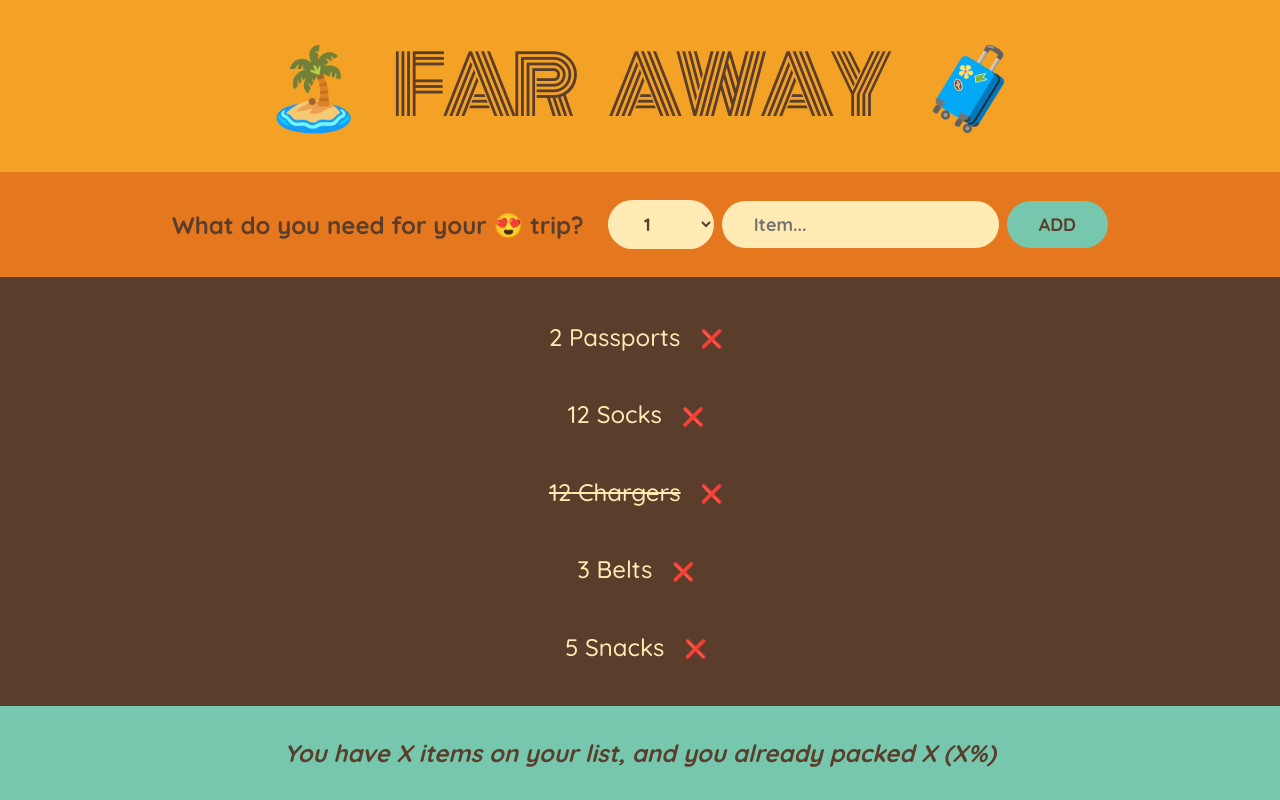
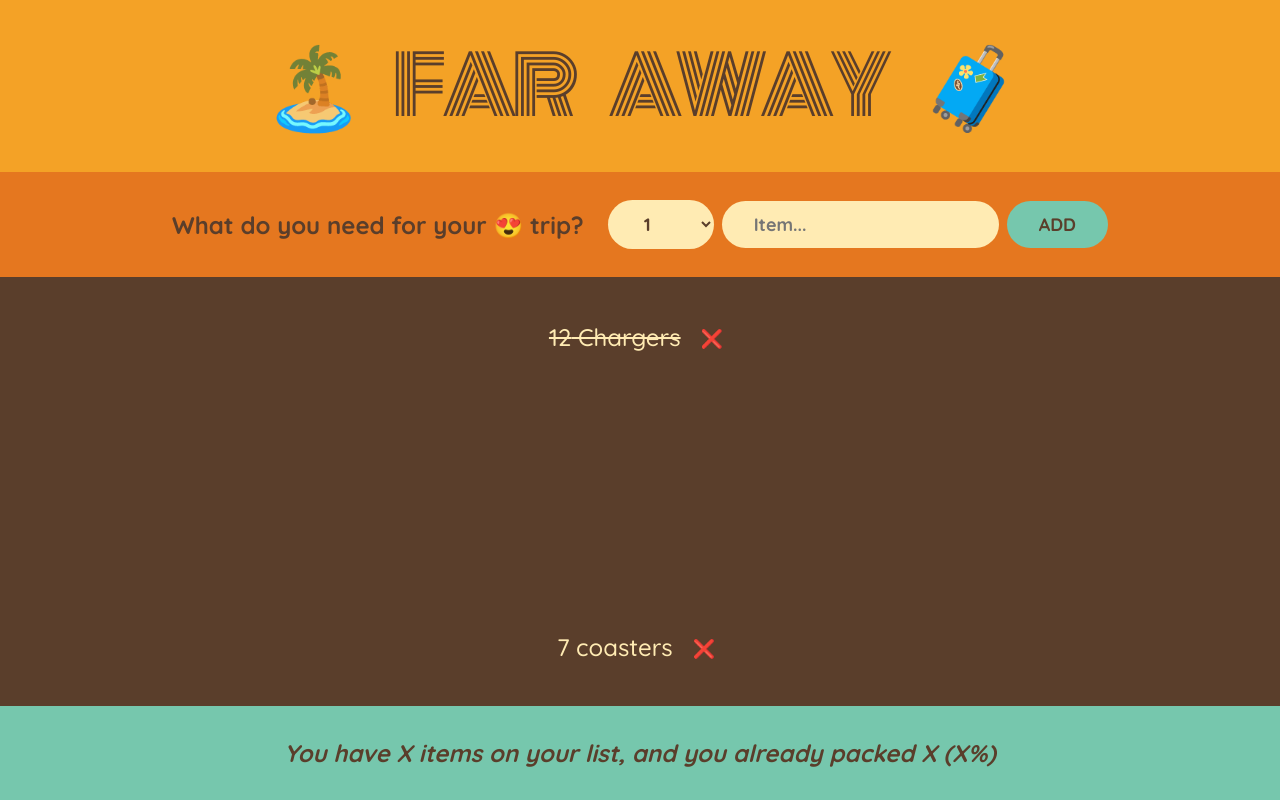
Before and after one commit to devonlambert/travel-list, a React (Create React App) app: page / in a window 1280 px wide. Built offline with nearby package versions, Linux system fonts and the light colour scheme; data requests are answered from the project's data file.

Commit message:
Delete Item works

```diff
--- a/db.json
+++ b/db.json
@@ -1,17 +1,5 @@
 {
   "items": [
-    {
-      "id": 1,
-      "description": "Passports",
-      "quantity": 2,
-      "packed": false
-    },
-    {
-      "id": 2,
-      "description": "Socks",
-      "quantity": 12,
-      "packed": false
-    },
     {
       "id": 3,
       "description": "Chargers",
@@ -19,15 +7,9 @@
       "packed": true
     },
     {
-      "id": 4,
-      "description": "Belts",
-      "quantity": 3,
-      "packed": false
-    },
-    {
-      "id": 1707857830741,
-      "description": "Snacks",
-      "quantity": 5,
+      "id": 1707957274373,
+      "description": "coasters",
+      "quantity": 7,
       "packed": false
     }
   ]
--- a/src/App.js
+++ b/src/App.js
@@ -7,13 +7,13 @@ import Stats from './components/Stats'
 import useFetch from "./components/useFetch";
 
 export default function App() {
-  const { data, isPending, error } = useFetch("http://localhost:4000/items")
+  const { data, isPending, error, setData } = useFetch("http://localhost:4000/items")
 
   return (
     <div className="app">
       <Logo />
-      <Form />
-      <PackingList items={data} />
+      <Form onAddData={setData} items={data} />
+      <PackingList items={data} onDeleteData={setData} />
       <Stats />
     </div>
   );
--- a/src/components/Form.js
+++ b/src/components/Form.js
@@ -1,6 +1,6 @@
 import { useState } from 'react'
 
-export default function Form({onAddData}) {
+export default function Form({onAddData, items}) {
     const [description, setDescription] = useState("")
     const [quantity, setQuantity] = useState(1)
 
@@ -12,6 +12,7 @@ export default function Form({onAddData}) {
             headers: { "Content-Type": "application/json"},
             body: JSON.stringify(itemToAdd)
         }).then(() => {
+            onAddData([...items, itemToAdd])
             console.log("New Item added")
         })
     }
--- a/src/components/Item.js
+++ b/src/components/Item.js
@@ -1,26 +1,10 @@
-export default function Item({item}) {
-
-    const handleDelete = (item) => {
-        console.log(`Delete this item ${item.id}`)
-
-        fetch(`http://localhost:4000/items/${item.id}`, {
-            method: 'DELETE'
-        }).then((res) => {
-            if (!res.ok) throw Error('Could not delete this item')
-
-            return res.json()
-        }).then((res) => {
-            console.log(`Item deleted! - ${res}`)
-        }).catch((err) => {
-            console.log(err.message);
-        })
-    }
+export default function Item({item, onItemDelete}) {
 
     return (
         <li>
             <span style={item.packed ?
             { textDecoration: "line-through" } : {}}>{item.quantity} {item.description}</span>
-            <button onClick={() => handleDelete(item)}>❌</button>
+            <button onClick={() => onItemDelete(item)}>❌</button>
         </li>
     );
 }
--- a/src/components/PackingList.js
+++ b/src/components/PackingList.js
@@ -1,11 +1,29 @@
 import Item from './Item'
 
-export default function PackingList({items}) {
+export default function PackingList({items, onDeleteData}) {
+
+    const handleDelete = (item) => {
+        fetch(`http://localhost:4000/items/${item.id}`, {
+            method: 'DELETE'
+        }).then((res) => {
+            if (!res.ok) throw Error('Could not delete this item')
+
+            return res.json()
+        }).then((res) => {
+            let id = item.id
+            onDeleteData(items.filter((item) => {
+                return item.id !== id
+            }))
+            console.log(`Item deleted! - ${res}`)
+        }).catch((err) => {
+            console.log(err.message);
+        })
+    }
 
     return (
         <ul className="list">
             {items.map((item) => (
-                <Item key={item.id} item={item} />
+                <Item key={item.id} item={item} onItemDelete={handleDelete} />
             ))}
         </ul>
     )
--- a/src/components/useFetch.js
+++ b/src/components/useFetch.js
@@ -16,11 +16,11 @@ const useFetch = (url) => {
                 setData(items)
             })
             .catch((err) => {
-                console.log(err.message)
+                console.error(err.message)
             })
     }, [url])
 
-    return { data, isPending, error };
+    return { data, isPending, error, setData };
 }
 
 export default useFetch;
```
